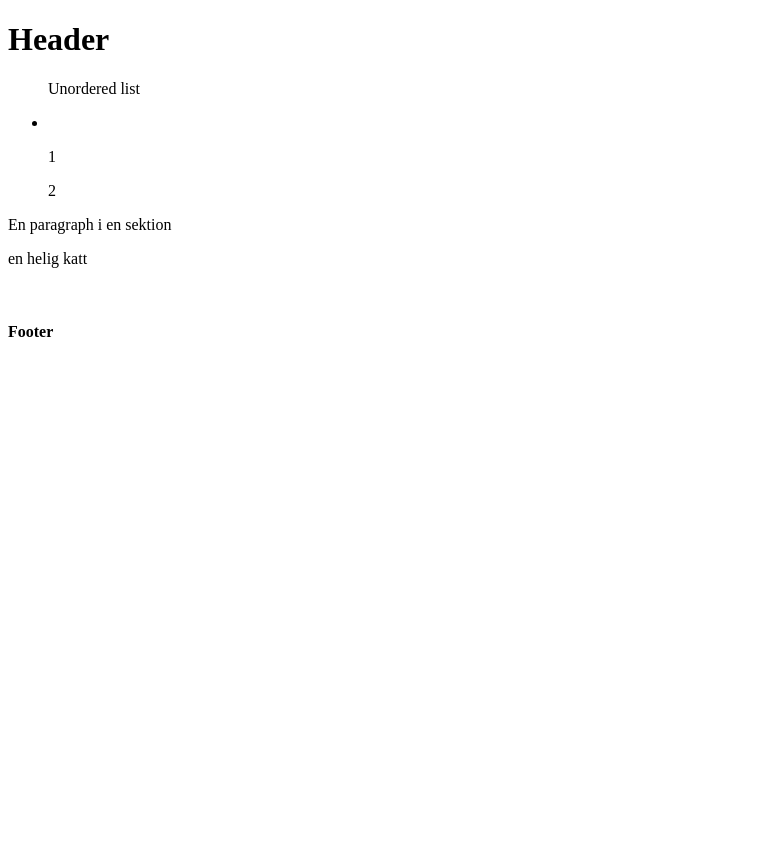
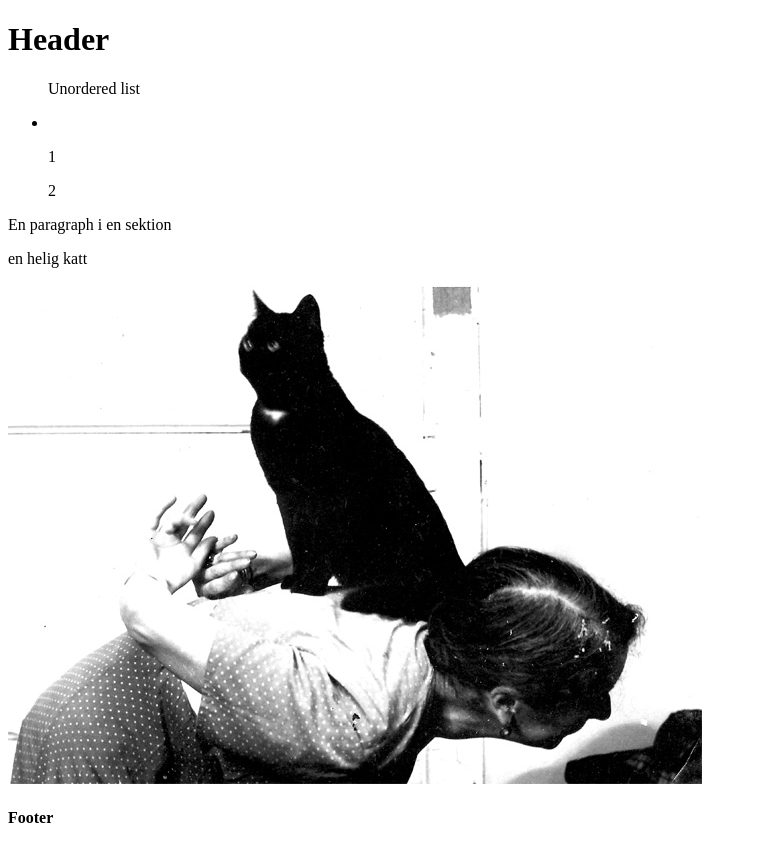
Before and after one commit to Schvea/test, a plain HTML site: page index.html in a window 1280 px wide. Shown: the whole page, without its empty margins (0-757 px from the left). Before the commit the page ends 800 px from the top, so only its background shows below. Drawn offline with Linux system fonts and the light colour scheme.

Commit message:
image "helig katt"

```diff
--- a/index.html
+++ b/index.html
@@ -30,7 +30,7 @@
         </section>
         <section>
             <p>en helig katt</p>
-            <img src="Helig.jpg" alt="">
+            <img src="images/Helig.jpg" alt="katt">
         </section>
     </main>
     <footer>
```
Also changed, not shown: images/Helig.jpg (added).
